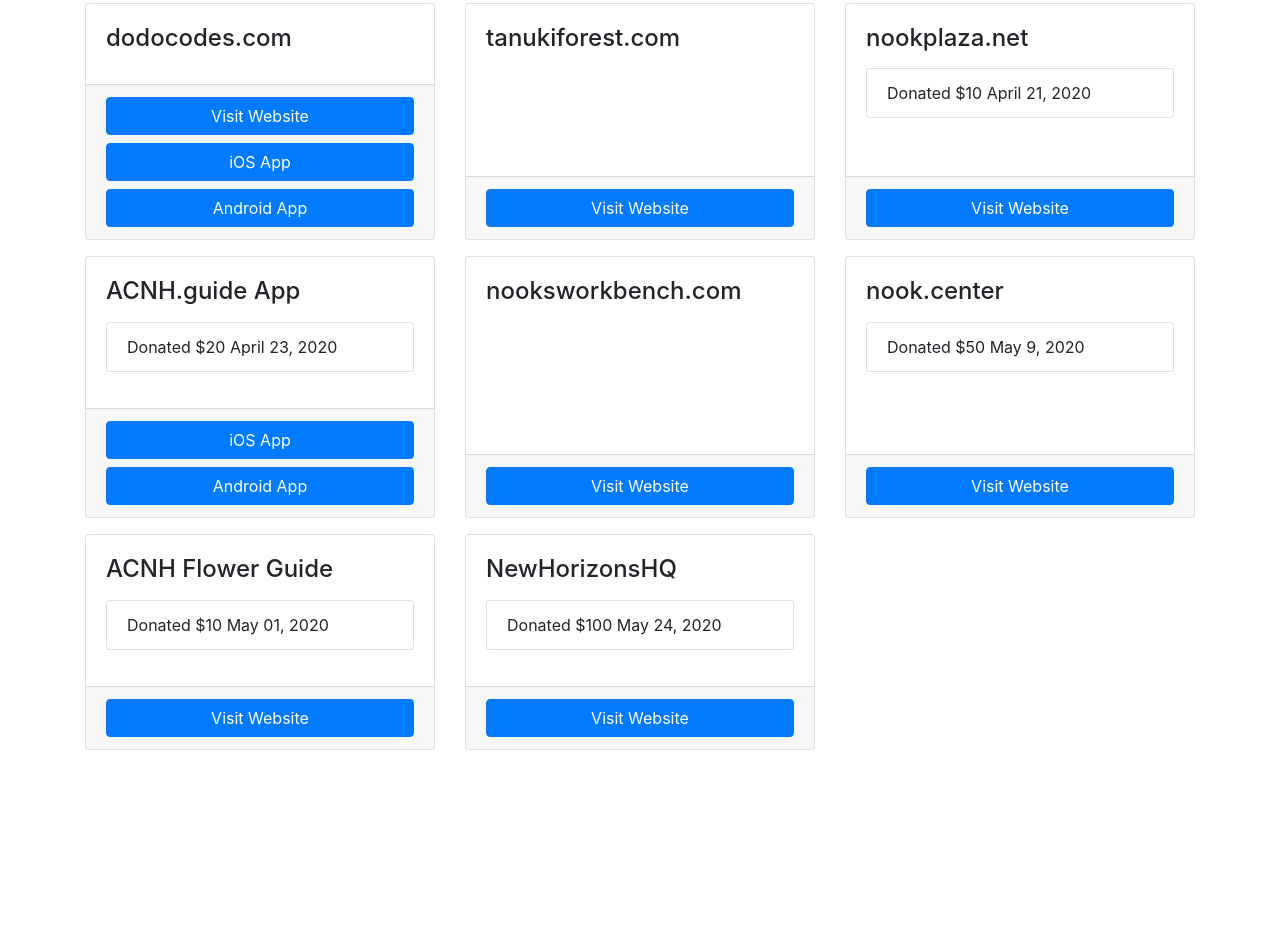
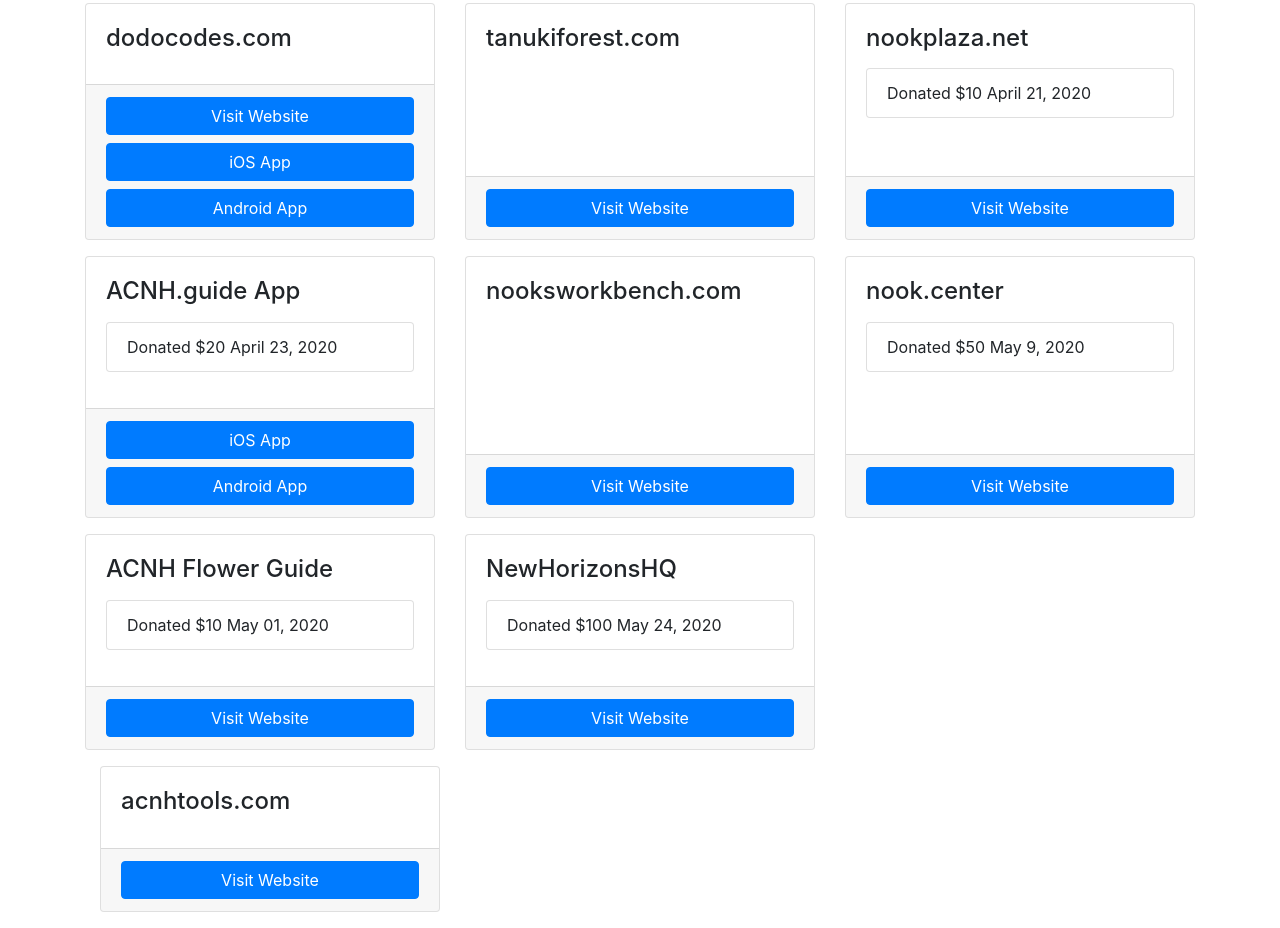
Before and after one commit to dodocodes/acnhcdn.com, a plain HTML site: page index.html in a window 1280 px wide. Shown: the part 704-1632 px from the top of the page. Before the commit the page ends 1470 px from the top, so only its background shows below. Drawn offline with nearby package versions, Linux system fonts and the light colour scheme.

Commit message:
Add my website

```diff
--- a/index.html
+++ b/index.html
@@ -139,6 +139,18 @@
         </div>
       </div>
     </div>
+<div class="col-12 col-sm-6 col-lg-4 mb-3">
+        <div class="card text-left h-100">
+          <div class="card-body">
+            <h4 class="card-title">acnhtools.com</h4>
+          </div>
+          <div class="card-footer">
+            <a href="https://www.acnhtools.com" class="btn btn-primary btn-block" target="_blank">Visit Website</a>
+          </div>
+        </div>
+      </div>
+    </div>
+
   </main>
 </body>
 
```
